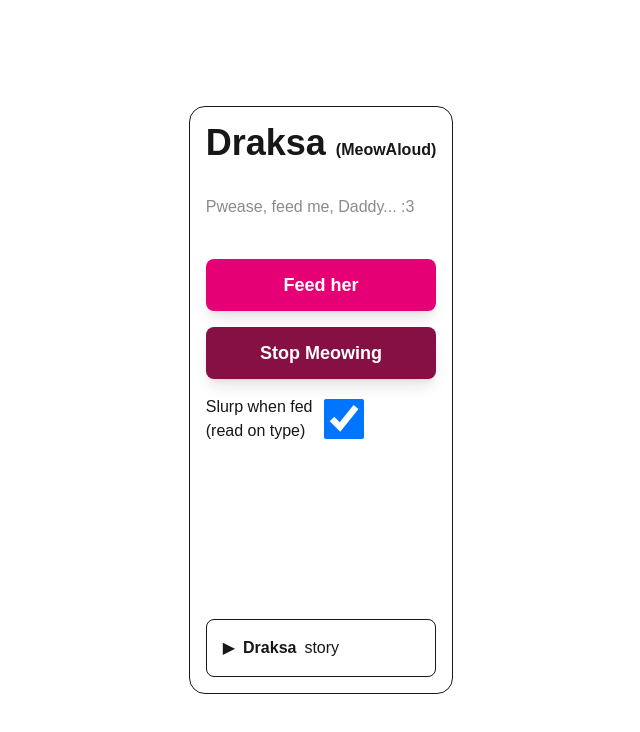
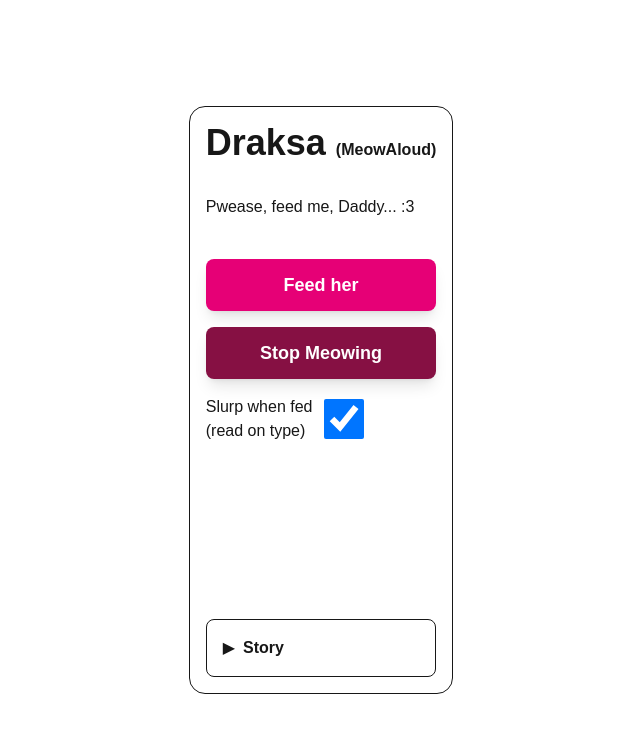
Before and after one commit to KostiantynO/draksa, a Next.js app: page / in a window 1280 px wide. Shown: the top 732 px of the page, without its empty margins (319-959 px from the left). Built offline with nearby package versions, Linux system fonts and the light colour scheme.

Commit message:
refactor: :truck: make Draksa clean and pretty

```diff
--- a/src/cumponents/Draksa/Draksa.tsx
+++ b/src/cumponents/Draksa/Draksa.tsx
@@ -1,112 +1,27 @@
 // src\cumponents\Draksa\Draksa.tsx
 
-import { useCallback, useRef } from 'react';
+import { ProviderDaddy } from '@/providers/ProviderDaddy';
 
-import { useThroat } from '@/hookers/loveTo/useThroat';
-
+import { DraksaStory } from './DraksaStory';
+import { FeedHer } from './FeedHer';
+import { Name } from './Name';
+import { SlurpWhenFed } from './SlurpWhenFed';
+import { StopMeowing } from './StopMeowing';
 import { Throat } from './Throat';
 
-import type { ChangeEvent, RefObject } from 'react';
-
-const pweaseFeedMeDaddy = 'Pwease, feed me, Daddy... :3';
-
-const FeedHer = ({ iWantYourJuicy }: { iWantYourJuicy: RefObject<string> }) => {
-  const { openWideAndPuuurrr } = useThroat();
-
-  const onFed = () => {
-    openWideAndPuuurrr(iWantYourJuicy.current);
-  };
-
-  return (
-    <button
-      onClick={onFed}
-      className="rounded-lg bg-pink-600 px-6 py-3 text-lg font-semibold text-white shadow-lg hover:bg-pink-700"
-    >
-      Feed her
-    </button>
-  );
-};
-
-const StopMeowing = () => {
-  const { stopMeowing } = useThroat();
-
-  return (
-    <button
-      onClick={stopMeowing}
-      className="rounded-lg bg-pink-900 px-6 py-3 text-lg font-semibold text-white shadow-lg hover:bg-pink-950"
-    >
-      Stop Meowing
-    </button>
-  );
-};
-
-const SlurpWhenFed = ({
-  isSlurpingWhenFed,
-}: {
-  isSlurpingWhenFed: RefObject<boolean>;
-}) => {
-  const onChange = useCallback(
-    (e: ChangeEvent<HTMLInputElement>) => {
-      if (!isSlurpingWhenFed) return;
-
-      isSlurpingWhenFed.current = e.currentTarget.checked;
-    },
-    [isSlurpingWhenFed]
-  );
-
-  return (
-    <label className="flex gap-3">
-      <div className="flex flex-col">
-        <span>Slurp when fed </span>
-        <span>(read on type) </span>
-      </div>
-
-      <input
-        className="w-10"
-        type="checkbox"
-        defaultChecked={isSlurpingWhenFed.current}
-        onChange={onChange}
-      />
-    </label>
-  );
-};
-
-const draksaStory = 'when 🐉 and 🧝‍♀️ love each other, then naga Draksa 😻🐉🐍 is born :D';
-
 export const Draksa = () => {
-  const iWantYourJuicy = useRef(pweaseFeedMeDaddy);
-  const isSlurpingWhenFed = useRef(true);
-
   return (
     <div className="flex flex-col gap-4 rounded-2xl border p-4">
-      <h1 className="mb-4 text-4xl font-bold">
-        Draksa <span className="text-base">(MeowAloud)</span>
-      </h1>
+      <Name />
 
-      <Throat iWantYourJuicy={iWantYourJuicy} isSlurpingWhenFed={isSlurpingWhenFed} />
-      <FeedHer iWantYourJuicy={iWantYourJuicy} />
-      <StopMeowing />
-      <SlurpWhenFed isSlurpingWhenFed={isSlurpingWhenFed} />
+      <ProviderDaddy>
+        <Throat />
+        <FeedHer />
+        <StopMeowing />
+        <SlurpWhenFed />
+      </ProviderDaddy>
 
-      <div className="pt-40">
-        <details className="group rounded-lg border p-4">
-          <summary className="flex cursor-pointer list-none items-center gap-2 font-medium">
-            <span className="transition group-open:rotate-90">▶</span>
-            <strong>Draksa</strong> story
-          </summary>
-
-          <div className="text-muted-foreground mt-3 flex flex-col gap-4 text-base">
-            <p>
-              TLDR: Use browser <strong>SpeechSynthesis api</strong>. It is free voiceover
-              in your tab offline.
-            </p>
-
-            <h2>
-              <strong>Draksa</strong> story 📚: {draksaStory}
-            </h2>
-          </div>
-        </details>
-      </div>
+      <DraksaStory />
     </div>
   );
 };
--- /dev/null
+++ b/src/cumponents/Draksa/DraksaStory.tsx
@@ -0,0 +1,27 @@
+import { draksaTells } from './draksaTells';
+
+export const DraksaStory = () => (
+  <div className="pt-40">
+    <details className="group rounded-lg border p-4">
+      <summary className="flex cursor-pointer list-none items-center gap-2 font-medium">
+        <span className="transition group-open:rotate-90">▶</span>
+        <strong>Story</strong>
+      </summary>
+
+      <div className="text-muted-foreground mt-3 flex flex-col gap-4 text-base">
+        <p>
+          TLDR: Use browser <code>SpeechSynthesis api</code>.
+          <span>It is a voiceover gift from browser Gods.</span>
+        </p>
+
+        <h2>
+          <strong>
+            <code>Draksa</code>
+          </strong>
+
+          {draksaTells.aStory}
+        </h2>
+      </div>
+    </details>
+  </div>
+);
--- /dev/null
+++ b/src/cumponents/Draksa/FeedHer.tsx
@@ -0,0 +1,23 @@
+// src\cumponents\Draksa\FeedHer.tsx
+
+import { useDraksa } from '@/hookers/loveTo/useDraksa';
+import { useThroat } from '@/hookers/loveTo/useThroat';
+
+export const FeedHer = () => {
+  const { openWideAndPuuurrr } = useThroat();
+
+  const { iWantYourJuicyRef } = useDraksa();
+
+  const onFed = () => {
+    openWideAndPuuurrr(iWantYourJuicyRef.current);
+  };
+
+  return (
+    <button
+      onClick={onFed}
+      className="rounded-lg bg-pink-600 px-6 py-3 text-lg font-semibold text-white shadow-lg hover:bg-pink-700"
+    >
+      Feed her
+    </button>
+  );
+};
--- /dev/null
+++ b/src/cumponents/Draksa/Name.tsx
@@ -0,0 +1,9 @@
+// src\cumponents\Draksa\Name.tsx
+
+export const Name = () => {
+  return (
+    <h1 className="mb-4 text-4xl font-bold">
+      Draksa <span className="text-base">(MeowAloud)</span>
+    </h1>
+  );
+};
--- /dev/null
+++ b/src/cumponents/Draksa/SlurpWhenFed.tsx
@@ -0,0 +1,49 @@
+// src\cumponents\Draksa\SlurpWhenFed.tsx
+
+
+
+import { useCallback, useMemo } from 'react';
+
+import { useDraksa } from '@/hookers/loveTo/useDraksa';
+
+import type { ChangeEvent } from 'react';
+
+const useCheckbox = () => {
+  const { isSlurpingWhenFedRef } = useDraksa();
+
+  const toggleMeowingOnType = useCallback(
+    (e: ChangeEvent<HTMLInputElement>) => {
+      if (!isSlurpingWhenFedRef) return;
+
+      isSlurpingWhenFedRef.current = e.currentTarget.checked;
+    },
+    [isSlurpingWhenFedRef]
+  );
+
+  const checkbox = useMemo(
+    () => ({ isSlurpingWhenFedRef, toggleMeowingOnType }),
+    [isSlurpingWhenFedRef, toggleMeowingOnType]
+  );
+
+  return checkbox;
+};
+
+export const SlurpWhenFed = () => {
+  const { toggleMeowingOnType, isSlurpingWhenFedRef } = useCheckbox();
+
+  return (
+    <label className="flex gap-3">
+      <div className="flex flex-col">
+        <span>Slurp when fed </span>
+        <span>(read on type) </span>
+      </div>
+
+      <input
+        className="w-10"
+        type="checkbox"
+        defaultChecked={isSlurpingWhenFedRef.current}
+        onChange={toggleMeowingOnType}
+      />
+    </label>
+  );
+};
--- /dev/null
+++ b/src/cumponents/Draksa/StopMeowing.tsx
@@ -0,0 +1,16 @@
+// src\cumponents\Draksa\StopMeowing.tsx
+
+import { useThroat } from '@/hookers/loveTo/useThroat';
+
+export const StopMeowing = () => {
+  const { stopMeowing } = useThroat();
+
+  return (
+    <button
+      onClick={stopMeowing}
+      className="rounded-lg bg-pink-900 px-6 py-3 text-lg font-semibold text-white shadow-lg hover:bg-pink-950"
+    >
+      Stop Meowing
+    </button>
+  );
+};
--- a/src/cumponents/Draksa/Throat.tsx
+++ b/src/cumponents/Draksa/Throat.tsx
@@ -1,42 +1,19 @@
-import { useCallback, useRef } from 'react';
+// src\cumponents\Draksa\Throat.tsx
 
-import { useThroat } from '@/hookers/loveTo/useThroat';
+import { useReadOnType } from '@/hookers/loveTo/useReadOnType';
 
-import type { ChangeEvent, RefObject } from 'react';
+import { draksaTells } from './draksaTells';
 
-const pweaseFeedMeDaddy = 'Pwease, feed me, Daddy... :3';
-
-export const Throat = ({
-  iWantYourJuicy,
-  isSlurpingWhenFed,
-}: {
-  iWantYourJuicy: RefObject<string>;
-  isSlurpingWhenFed: RefObject<boolean>;
-}) => {
-  const { openWideAndPuuurrr } = useThroat();
-
-  const foodRef = useRef<HTMLTextAreaElement | null>(null);
-
-  const onChange = useCallback(
-    (e: ChangeEvent<HTMLTextAreaElement>) => {
-      if (!iWantYourJuicy) return;
-
-      iWantYourJuicy.current = e.currentTarget.value;
-
-      if (!isSlurpingWhenFed.current) return;
-
-      openWideAndPuuurrr(iWantYourJuicy.current);
-    },
-    [iWantYourJuicy, isSlurpingWhenFed, openWideAndPuuurrr]
-  );
+export const Throat = () => {
+  const sheMeows = useReadOnType();
 
   return (
     <div className="flex flex-col">
       <textarea
         className="text-foreground placeholder:text-secondary-foreground/60 w-full min-w-0 resize-none bg-transparent text-base leading-6 outline-none disabled:opacity-0"
-        placeholder={pweaseFeedMeDaddy}
-        onChange={onChange}
-        ref={foodRef}
+        placeholder={draksaTells.pweaseFeedMeDaddy}
+        defaultValue={draksaTells.pweaseFeedMeDaddy}
+        onChange={sheMeows}
       />
     </div>
   );
--- /dev/null
+++ b/src/cumponents/Draksa/draksaTells.ts
@@ -0,0 +1,6 @@
+// src\cumponents\Draksa\draksaTells.ts
+
+export const draksaTells = {
+  pweaseFeedMeDaddy: 'Pwease, feed me, Daddy... :3',
+  aStory: 'when 🐉 and 🧝‍♀️ love each other, then naga Draksa 😻🐉🐍 is born :D',
+} as const;
--- /dev/null
+++ b/src/cuntext/DraksaCuntext.ts
@@ -0,0 +1,10 @@
+// src\cuntext\DraksaCuntext.ts
+
+import { createContext } from 'react';
+
+interface DraksaCuntextType {
+  iWantYourJuicyRef: React.RefObject<string>;
+  isSlurpingWhenFedRef: React.RefObject<boolean>;
+}
+
+export const DraksaCuntext = createContext<DraksaCuntextType | undefined>(undefined);
--- /dev/null
+++ b/src/hookers/loveTo/useDraksa.ts
@@ -0,0 +1,13 @@
+// src\hookers\loveTo\useDraksa.ts
+import { useContext } from 'react';
+
+import { DraksaCuntext } from '@/cuntext/DraksaCuntext';
+import { ProviderDaddy } from '@/providers/ProviderDaddy';
+
+export const useDraksa = () => {
+  const context = useContext(DraksaCuntext);
+  if (!context) {
+    throw new Error(`${useDraksa.name} is what Draksa's ${ProviderDaddy.name} does`);
+  }
+  return context;
+};
--- /dev/null
+++ b/src/hookers/loveTo/useReadOnType.ts
@@ -0,0 +1,28 @@
+// src\hookers\loveTo\useReadOnType.ts
+import { useCallback } from 'react';
+
+import { useDraksa } from '@/hookers/loveTo/useDraksa';
+import { useThroat } from '@/hookers/loveTo/useThroat';
+
+import type { ChangeEvent } from 'react';
+
+export const useReadOnType = () => {
+  const { openWideAndPuuurrr } = useThroat();
+
+  const { isSlurpingWhenFedRef, iWantYourJuicyRef } = useDraksa();
+
+  const readOnType = useCallback(
+    (e: ChangeEvent<HTMLTextAreaElement>) => {
+      if (!iWantYourJuicyRef) return;
+
+      iWantYourJuicyRef.current = e.currentTarget.value;
+
+      if (!isSlurpingWhenFedRef.current) return;
+
+      openWideAndPuuurrr(iWantYourJuicyRef.current);
+    },
+    [iWantYourJuicyRef, isSlurpingWhenFedRef, openWideAndPuuurrr]
+  );
+
+  return readOnType;
+};
--- /dev/null
+++ b/src/providers/ProviderDaddy.tsx
@@ -0,0 +1,16 @@
+// src\providers\ProviderDaddy.tsx
+import { useMemo, useRef } from 'react';
+
+import { draksaTells } from '@/cumponents/Draksa/draksaTells';
+import { DraksaCuntext } from '@/cuntext/DraksaCuntext';
+
+import type { ReactNode } from 'react';
+
+export const ProviderDaddy = ({ children }: { children: ReactNode }) => {
+  const iWantYourJuicyRef = useRef(draksaTells.pweaseFeedMeDaddy);
+  const isSlurpingWhenFedRef = useRef(true);
+
+  const cuntextValue = useMemo(() => ({ iWantYourJuicyRef, isSlurpingWhenFedRef }), []);
+
+  return <DraksaCuntext.Provider value={cuntextValue}>{children}</DraksaCuntext.Provider>;
+};
```
Also changed, not shown: 1 other file (tests, documents, lock files or other folders).
